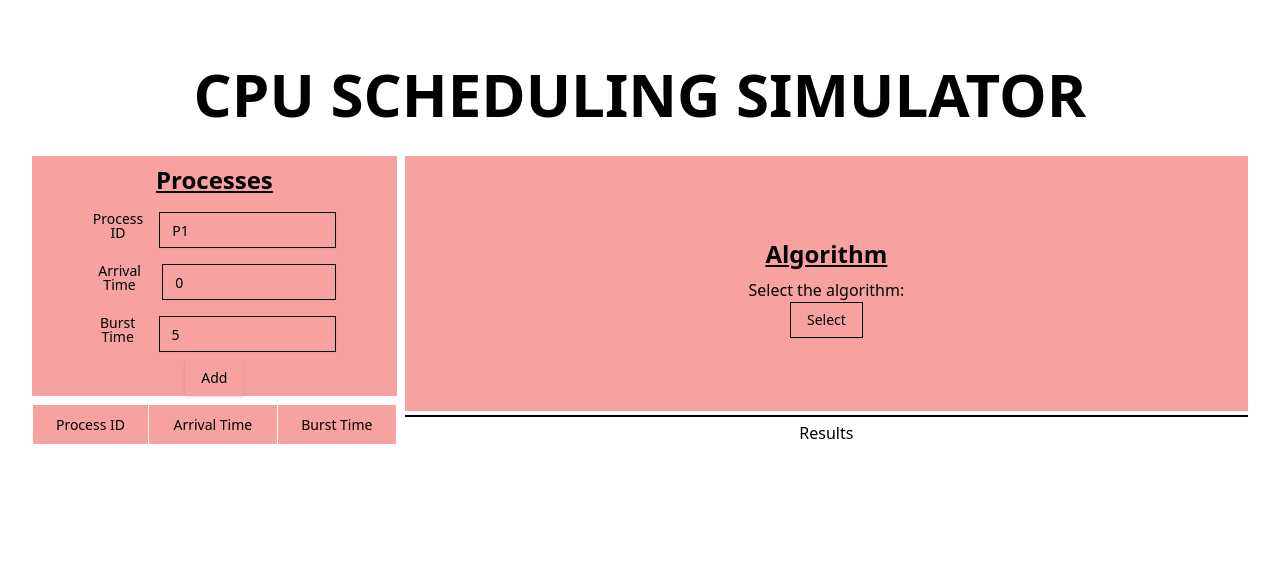
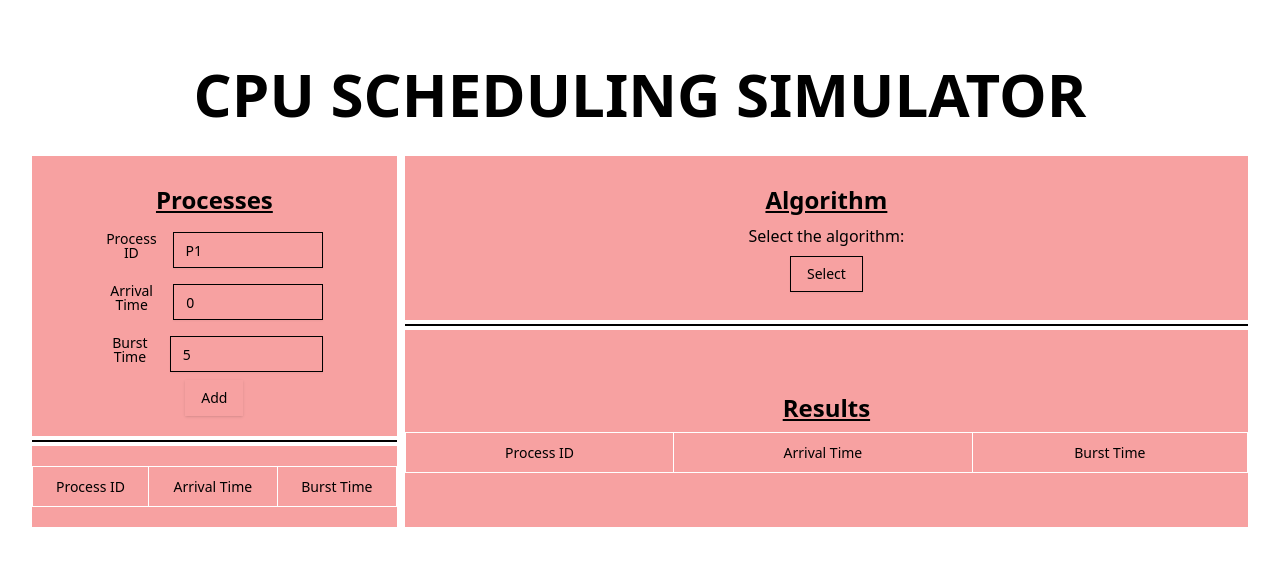
Before and after one commit to Tejas383/LPU_CSE311_CA2, a React (Vite) app: page / in a window 1280 px wide. Shown: the top 566 px of the page. Built offline with nearby package versions, Linux system fonts and the light colour scheme.

Commit message:
created the skeleton of results table

```diff
--- a/src/AlgorithmSelector.jsx
+++ b/src/AlgorithmSelector.jsx
@@ -19,12 +19,12 @@ const AlgorithmSelector = () => {
     const [position, setPosition] = React.useState("bottom")
 
   return (
-    <div className='flex flex-col items-center justify-center bg-red-500/50 w-full h-full'>
+    <div className='flex flex-col items-center justify-center bg-red-500/50 w-full p-5'>
       <h2 className='font-bold text-2xl underline p-2'>Algorithm</h2>
       <p>Select the algorithm: </p>
       <DropdownMenu className=''>
         <DropdownMenuTrigger asChild>
-          <Button variant="outline">Select</Button>
+          <Button variant="outline" className=' m-2 '>Select</Button>
         </DropdownMenuTrigger>
         <DropdownMenuContent className="w-56">
           <DropdownMenuLabel>Algorithm</DropdownMenuLabel>
--- a/src/App.jsx
+++ b/src/App.jsx
@@ -12,14 +12,15 @@ function App() {
     <div className="App">
       <h1 className='text-6xl font-bold p-8'>CPU SCHEDULING SIMULATOR</h1>
       <div className=' flex gap-2 '>
-        <div className='w-[30%] flex flex-col gap-2'>
+        <div className='w-[30%] flex flex-col gap-1'>
           <ProcessForm  process={process} setProcess={setProcess} />
+          <hr className='border border-black w-full' />
           <ProcessTable  process={process} />
         </div>
         <div className='flex flex-col items-center justify-center flex-1 gap-1'>
           <AlgorithmSelector  />
           <hr className='border border-black w-full' />
-          <Results />
+          <Results process={process} />
         </div>
       </div>
     </div>
--- a/src/ProcessForm.jsx
+++ b/src/ProcessForm.jsx
@@ -38,7 +38,7 @@ const ProcessForm = ({process, setProcess}) => {
 
 
   return (
-    <div className=' flex flex-col items-center justify-center bg-red-500/50 '>
+    <div className=' flex flex-col items-center justify-center bg-red-500/50 p-5 '>
       <h2 className='font-bold text-2xl underline p-2'>Processes</h2>
       <Form {...form}>
       <form className="w-2/3 space-y-2">
--- a/src/ProcessTable.jsx
+++ b/src/ProcessTable.jsx
@@ -11,8 +11,13 @@ import {
 
 const ProcessTable = ({process, setProcess}) => {
     console.log(process);
+
+  const handleOnClick = () => {
+
+  }
+
   return (
-    <div className=' flex flex-col items-center justify-center bg-red-500/50 '>
+    <div className=' flex flex-col items-center justify-center bg-red-500/50 py-5 '>
       <Table className=''>
         <TableHeader>
           <TableRow className=''>
@@ -24,11 +29,10 @@ const ProcessTable = ({process, setProcess}) => {
         <TableBody>
           {process.map((p, idx) => (
             <TableRow key={idx}>
-                <TableCell className='border border-white'>{p.pid}</TableCell>
+            <TableCell onClick={handleOnClick} className='border border-white'>{p.pid}</TableCell>
             <TableCell className='border border-white'>{p.at}</TableCell>
             <TableCell className='border border-white'>{p.bt}</TableCell>
             </TableRow>
-
             ))}
         </TableBody>
       </Table>
--- a/src/Results.jsx
+++ b/src/Results.jsx
@@ -1,9 +1,36 @@
 import React from 'react'
+import {
+  Table,
+  TableBody,
+  TableCaption,
+  TableCell,
+  TableHead,
+  TableHeader,
+  TableRow,
+} from "@/components/ui/table"
 
-const Results = () => {
+const Results = ({process, setProcess}) => {
   return (
-    <div>
-      <h2>Results</h2>
+    <div className=' flex flex-col items-center justify-center bg-red-500/50 w-full h-full '>
+      <h2 className='font-bold text-2xl underline p-2'>Results</h2>
+      <Table className=''>
+        <TableHeader>
+          <TableRow className=''>
+            <TableHead className='border border-white text-center'>Process ID</TableHead>
+            <TableHead className='border border-white text-center'>Arrival Time</TableHead>
+            <TableHead className='border border-white text-center'>Burst Time</TableHead>
+          </TableRow>
+        </TableHeader>
+        <TableBody>
+          {process.map((p, idx) => (
+            <TableRow key={idx}>
+              <TableCell className='border border-white'>{p.pid}</TableCell>
+              <TableCell className='border border-white'>{p.at}</TableCell>
+              <TableCell className='border border-white'>{p.bt}</TableCell>
+            </TableRow>
+          ))}
+        </TableBody>
+      </Table>
     </div>
   )
 }
```
Lines whose indentation alone changed are shown as unchanged.
